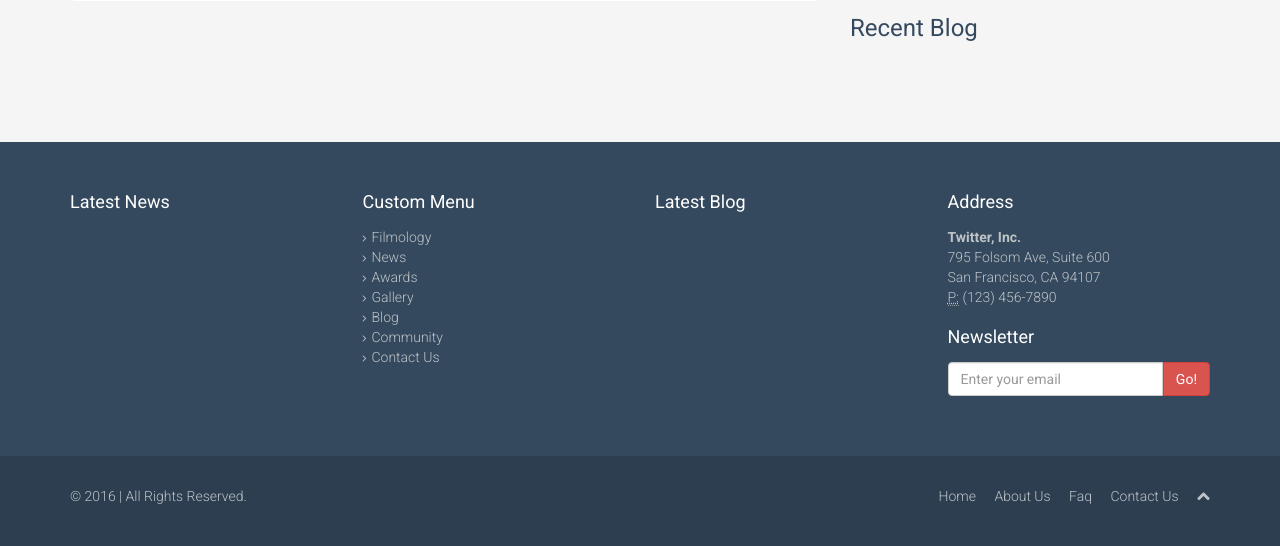
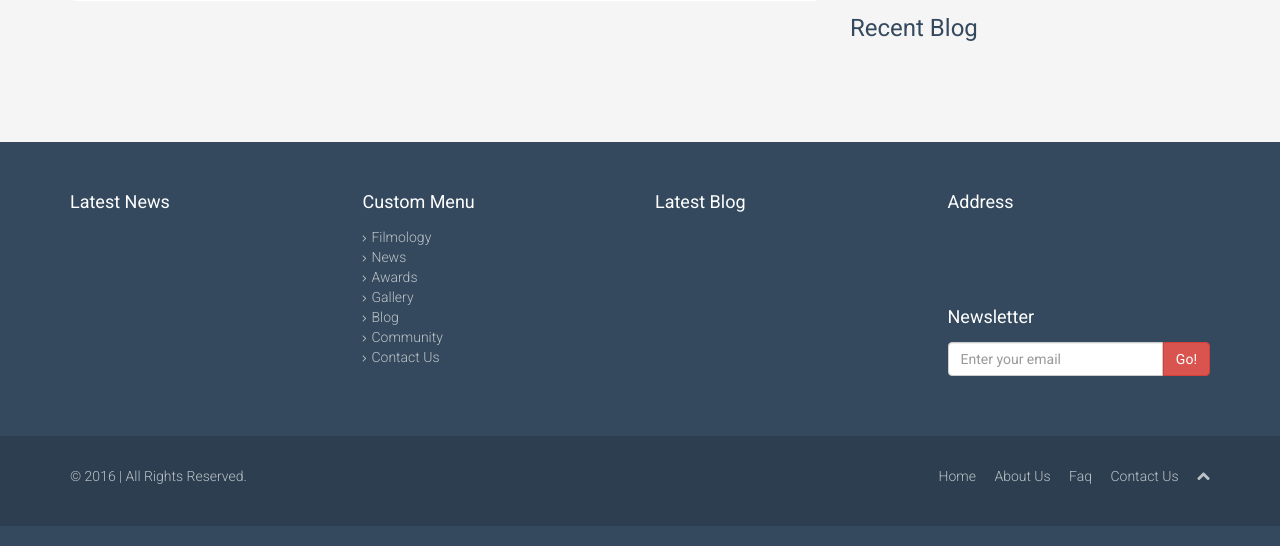
Before and after one commit to DennisDaddy/Usama, a PHP site: page /blog.php in a window 1280 px wide. Shown: the part 345-891 px from the top of the page. Run offline with PHP 8.4, Linux system fonts and the light colour scheme; data that the repository does not hold is empty; some libraries are stand-ins or nearby versions.

Commit message:
remove address

```diff
--- a/blog.php
+++ b/blog.php
@@ -280,10 +280,9 @@
                 <div class="col-md-3 col-sm-6">
                     <h4>Address</h4>
                     <address>
-                        <strong>Twitter, Inc.</strong><br>
-                        795 Folsom Ave, Suite 600<br>
-                        San Francisco, CA 94107<br>
-                        <abbr title="Phone">P:</abbr> (123) 456-7890
+                         <br>
+                        <br>
+                        <br>
                     </address>
                     <h4>Newsletter</h4>
                     <form role="form">
```
